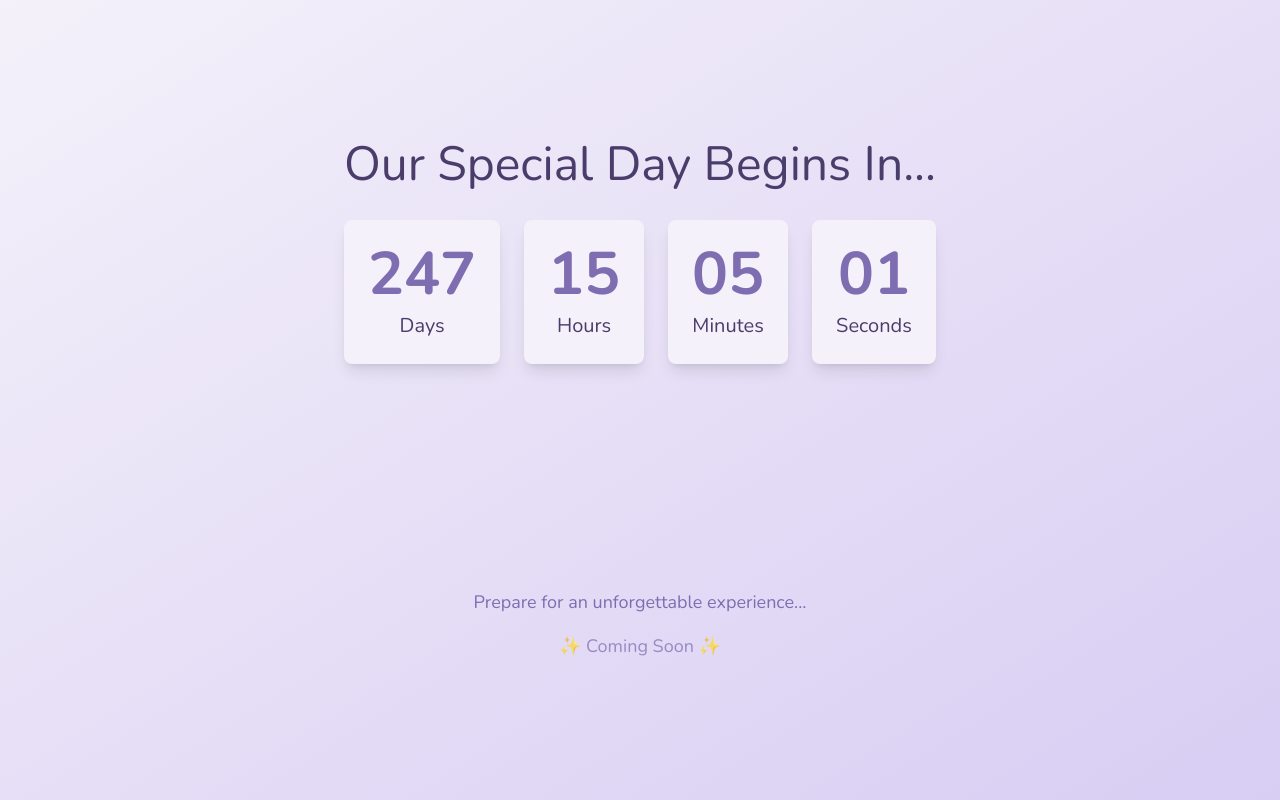
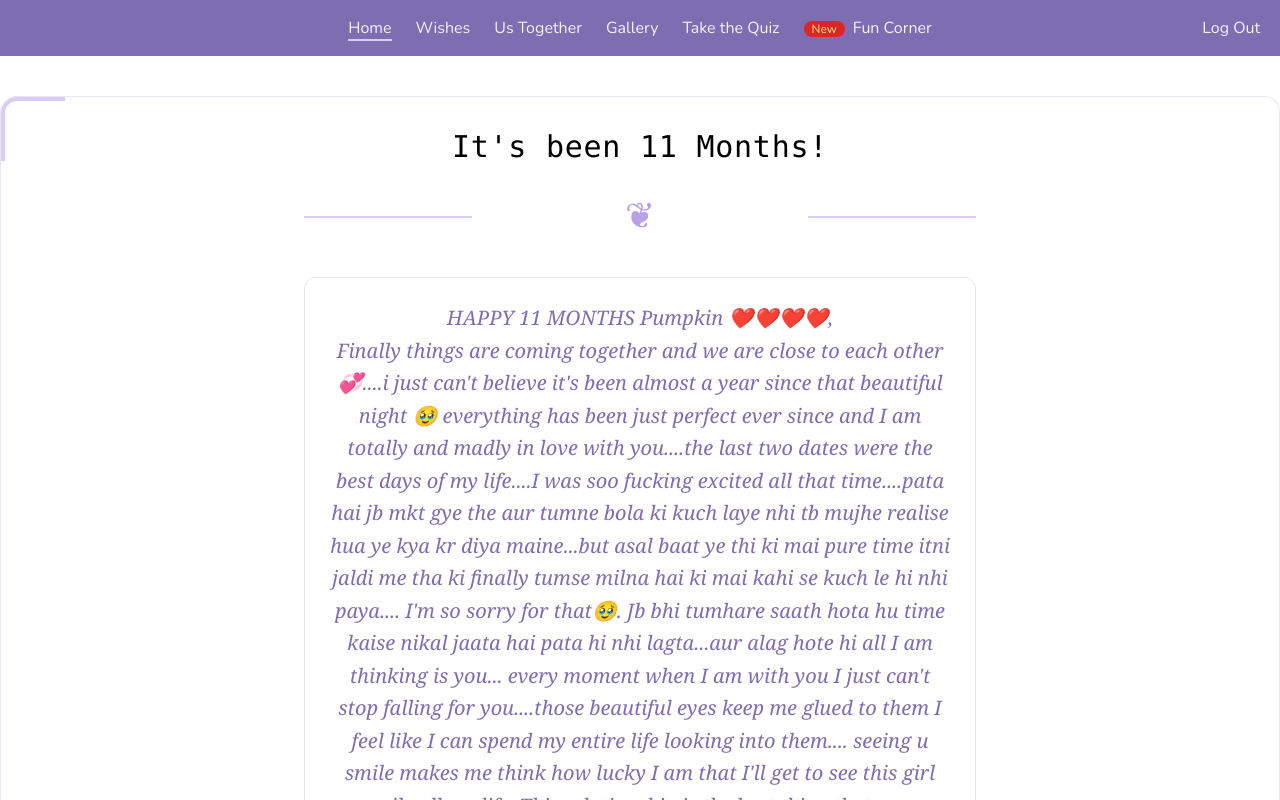
Before and after one commit to arnavvtiwari/wishes, a React (Vite) app: page /app in a window 1280 px wide. Before the commit this address led to /. Shown: the top 800 px of the page. Built offline with nearby package versions, Linux system fonts and the light colour scheme.

Commit message:
11 months

```diff
--- a/src/components/about/About.jsx
+++ b/src/components/about/About.jsx
@@ -65,6 +65,19 @@ const About = () => {
       title: "Happy Five Month Anniversary",
       text: `Happy 4 months babyyy....ik tum pareshan ho result ko le kr I just want you to know that I am always with you.... I will always be there to cheer you up. I'm soo proud of you for the beautiful person you are.... zada mat socho uss baare me.... I'll always be with you ❤️🙂‍↕️`,
       date: "2025-06-28",
+      bgColor: "bg-lavender-50"
+    },
+    {
+      id: 7,
+      title: "Happy Six Month Anniversary",
+      text: `Hellooo my babyyyyy.....HAPPY SIX MONTHS 💕🎉..... can't believe we made it this far🥹....ik bohot saare hiccups aye iss journey me and aage bhi ayenge hi and it was all because of me.....but I am so glad after all this you're still here with me....it is soo amazing to be with you it almost feels like heaven....this relationship was my dream being in this relationship is such a surreal experience that can't be expressed in words....you are soo damn special for me my pumpkin I can't even imagine a life without you 🐥.
+You've been such a wonderful person in my life everything you say, everything you do just makes me feel so good😭😭....I can't explain how happy I am that this day has come in our lives....ek point tha jb I almost thought ki maine kho diya tumhe pr sach me meri kismat hi hai ki sb theek ho gya humare beech....I have sent you a small gift please accept this and make it a part of your life....I wish this always reminds you of my presence.... I wish it reminds you that I am always with you no matter how far we are from eachother....I hope you like it and make it a part of you ❤️🐥.
+Ik hum jb kuch saalon baad humme 6 mahine kuch khaas nhi lagenge but this day is so special for me I can't even explain...I want you to be happy today.... happy that we are together....happy that we will always be together....I don't care humari kundali me kya likha hai and idk aage humari lives me kya changes ayenge but as far as we are together we will get through anything. I will marry you pumpkin and I will love like no one else can....you deserve so much love and care and will give you all of it.....I am always with you I will always take care of you no matter what problems you are in because your problems are all mine....I just want you to be happy....the happiest you have ever been❤️.
+Happy 6 months Pallavi 💞.....I LOVE YOU ❤️💕
+
+
+I'm sorry mera surprise miserably fail ho gya🥹.... hopefully gift deliver ho jaye kal parso me😭`,
+      date: "2025-08-28",
       bgColor: "bg-lavender-50"
     },
   ])
--- a/src/components/app/AppPages.jsx
+++ b/src/components/app/AppPages.jsx
@@ -11,7 +11,7 @@ const AppPage = () => {
 
   <div className="text-center max-w-2xl mx-auto">
     <h2 className="text-3xl text-lavender-800 font-light mb-6 tracking-wide font-mono">
-      It's been 10 Months!
+      It's been 11 Months!
     </h2>
 
     <div className="relative py-2 mb-8">
@@ -22,8 +22,11 @@ const AppPage = () => {
 
     <div className="bg-lavender-50/50 p-6 rounded-xl mb-8 border border-lavender-200">
       <p className="text-xl text-lavender-700 leading-relaxed font-serif italic">
-        "Happy 10 Months my Cutie Pumpkin,<br />
-        I can't believe how quickly time has flown. Every moment with you feels like a beautiful dream come true. Everything about you is so perfect that I want nothing to ever change. Thank you for being with me through all this time, ik it was a tough journey and a long one but we finally made it. I can't believe how your presence has really changed every thing in my life. You are the El to my Mike, the superhero I always wished for. Here's to many more months and years of love, laughter, and unforgettable memories together. I promise we will finish Stranger Things once we meet🐥.<br /> I LOVE YOU PALLAVI"
+        HAPPY 11 MONTHS Pumpkin ❤️❤️❤️❤️,<br />Finally things are coming together and we are close to each other 💞....i just can't believe it's been almost a year since that beautiful night 🥹 everything has been just perfect ever since and I am totally and madly in love with you....the last two dates were the best days of my life....I was soo fucking excited all that time....pata hai jb mkt gye the aur tumne bola ki kuch laye nhi tb mujhe realise hua ye kya kr diya maine...but asal baat ye thi ki mai pure time itni jaldi me tha ki finally tumse milna hai ki mai kahi se kuch le hi nhi paya.... I'm so sorry for that🥹. Jb bhi tumhare saath hota hu time kaise nikal jaata hai pata hi nhi lagta...aur alag hote hi all I am thinking is you... every moment when I am with you I just can't stop falling for you....those beautiful eyes keep me glued to them I feel like I can spend my entire life looking into them.... seeing u smile makes me think how lucky I am that I'll get to see this girl smile all my life.
+This relationship is the best thing that ever happened to me and I soo glad it happened....this is just perfect babyy everything I ever dreamt of...you are the one...the perfect one....the one god made for me and I will never let you go....meeting with you has made me realise my love for you keep on increasing each time we meet I just keep falling in those magical eyes.
+Tumhare saath ghumna tumhari baatein sunna dates plan karna mere liye ek perfect dream tha aur maine kabhi imagine hi nhi kiya is life ko kyuki mujhe humesha lagta tha ki uske baare me sochke I'll jinx it....pr I'll be planning all our dates to perfection🙂‍↕️.
+Bas tum raho Pallavi mere saath thodi patience aur thoda bharosa rakhna ik I am bad at many things pr we'll make it through. I want to be with...I need to be with you pumpkin I don't want a life without you. You are the life I want...just you with me forever.
+<br />I love you Pallavi❤️💞.... Happy 11 months❤️
       </p>
     </div>
 
@@ -31,9 +34,9 @@ const AppPage = () => {
       <div className="absolute top-0 left-1/2 transform -translate-x-1/2 -translate-y-1/2 bg-lavender-100 px-4 text-lavender-500">
         ❦
       </div>
-      <p className="text-lg text-lavender-600 italic">
-        "Happy 10 Months Pumpkin."
-      </p>
+      {/* <p className="text-lg text-lavender-600 italic">
+        "Happy 11 Months Pumpkin."
+      </p> */}
       <p className="text-lavender-500 mt-1">- Raizada</p>
     </div>
   </div>
--- a/src/components/countdown/CountdownTimer.jsx
+++ b/src/components/countdown/CountdownTimer.jsx
@@ -37,7 +37,7 @@ const CountdownTimer = () => {
   function calculateTimeLeft() {
     // Set target date to April 28 of the CURRENT YEAR at midnight
     const currentYear = new Date().getFullYear()
-    const targetDate = new Date(currentYear, 11, 28)
+    const targetDate = new Date(currentYear, 0, 27)
     const now = new Date()
     const difference = targetDate - now
 
--- a/src/components/photos/Photos.jsx
+++ b/src/components/photos/Photos.jsx
@@ -31,6 +31,7 @@ import img27 from '../uploads/j10.jpg'
 import img28 from '../uploads/j11.jpg'
 import img29 from '../uploads/j12.jpg'
 import img30 from '../uploads/j13.jpg'
+import img31 from '../uploads/j14.jpg'
 
 const Photos = () => {
   // Sample photo data with dates
@@ -65,6 +66,7 @@ const Photos = () => {
     { id: 28, url: img28, date: '2025-04-19', caption: 'TEAM' },
     { id: 29, url: img29, date: '2025-04-19', caption: 'TEAM' },
     { id: 30, url: img30, date: '2025-04-19', caption: 'TEAM' },
+    { id: 31, url: img31, date: '2026-01-24', caption: 'Our Second Date'}
   ];
 
   const [selectedDate, setSelectedDate] = useState('random');
```
Also changed, not shown: src/components/uploads/j14.jpg (added).
